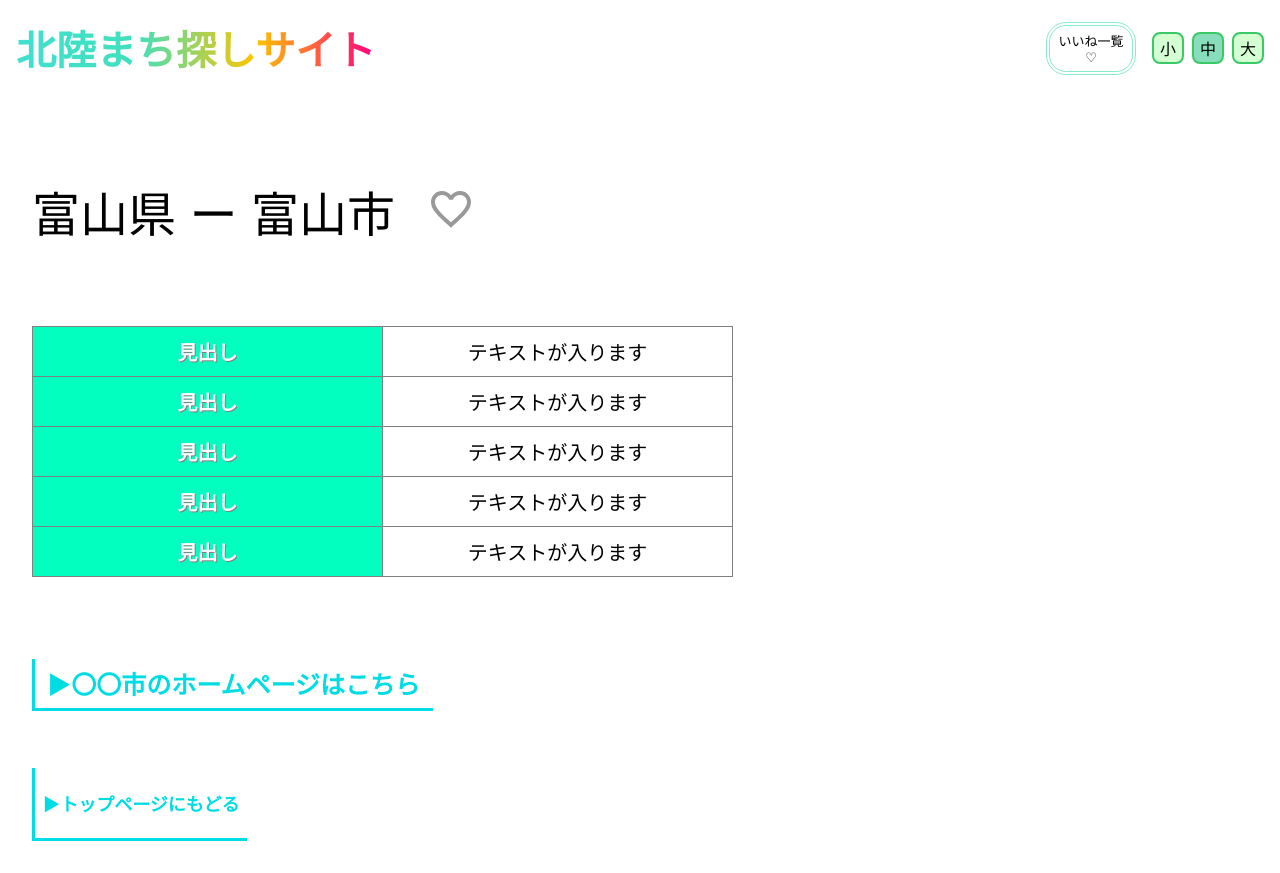
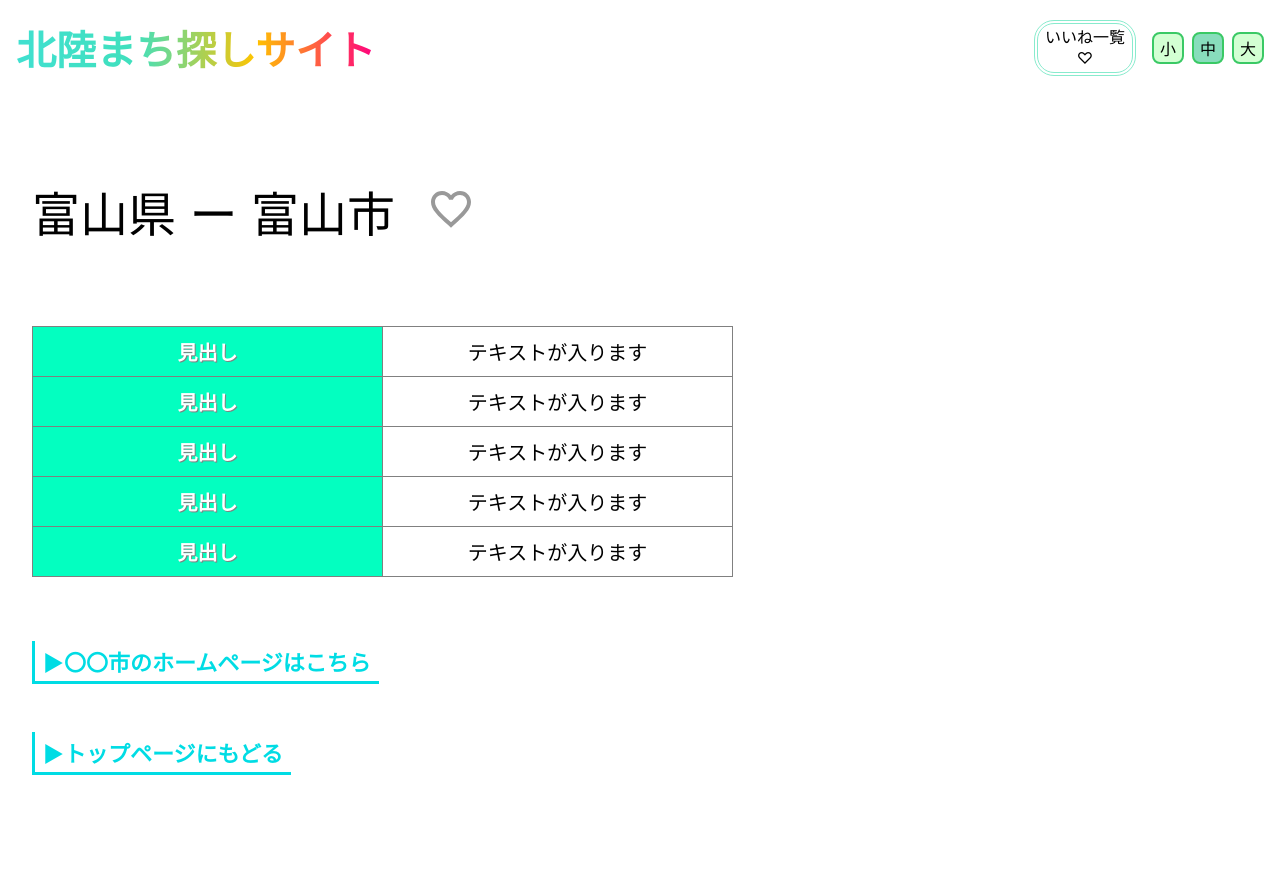
Before and after one commit to koke-desu/open-data-app, a Next.js app: page /detail/1 in a window 1280 px wide. After the commit the page ends 807 px from the top, so only its background shows below. Built offline with nearby package versions, Linux system fonts and the light colour scheme.

Commit message:
CSSをリファクタして、コンポーネントに切る。

```diff
--- /dev/null
+++ b/components/model/city/CityStatusTable/CityStatusTable.module.css
@@ -0,0 +1,23 @@
+.table {
+  border-collapse: collapse;
+}
+
+/*表の緑の方*/
+.table_left {
+  width: 350px;
+  height: 50px;
+  background-color: #03ffc0;
+  color: #ffffff;
+  text-shadow: 1px 1px gray;
+  font-size: 20px;
+  border: solid 0.5px gray;
+}
+
+/*表の白の方*/
+.table_right {
+  width: 350px;
+  text-align: center;
+  background: #ffffff;
+  font-size: 20px;
+  border: solid 0.5px gray;
+}
--- /dev/null
+++ b/components/model/city/CityStatusTable/CityStatusTable.tsx
@@ -0,0 +1,37 @@
+import React from "react";
+import { CityType } from "../../../../database/dataType";
+import style from "./CityStatusTable.module.css";
+
+type Props = { city: CityType };
+
+const CityStatusTable: React.VFC<Props> = ({ city }) => {
+  return (
+    <div>
+      <table className={style.table}>
+        <tbody>
+          <tr>
+            <th className={style.table_left}>見出し</th>
+            <td className={style.table_right}>テキストが入ります</td>
+          </tr>
+          <tr>
+            <th className={style.table_left}>見出し</th>
+            <td className={style.table_right}>テキストが入ります</td>
+          </tr>
+          <tr>
+            <th className={style.table_left}>見出し</th>
+            <td className={style.table_right}>テキストが入ります</td>
+          </tr>
+          <tr>
+            <th className={style.table_left}>見出し</th>
+            <td className={style.table_right}>テキストが入ります</td>
+          </tr>
+          <tr>
+            <th className={style.table_left}>見出し</th>
+            <td className={style.table_right}>テキストが入ります</td>
+          </tr>
+        </tbody>
+      </table>
+    </div>
+  );
+};
+export default CityStatusTable;
--- a/components/page/DetailPage/DetailPage.module.css
+++ b/components/page/DetailPage/DetailPage.module.css
@@ -8,7 +8,7 @@
   gap: 2rem;
 }
 
-.headRow {
+.head_row {
   width: 100%;
   display: flex;
   flex-direction: row;
@@ -17,39 +17,14 @@
   gap: 2rem;
 }
 
-.favoriteContainer {
+.favorite_container {
   cursor: pointer;
 }
 
-.table {
-  border-collapse: collapse;
-}
-
-/*表の緑の方*/
-.table_left {
-  width: 350px;
-  height: 50px;
-  background-color: #03ffc0;
-  color: #ffffff;
-  text-shadow: 1px 1px gray;
-  font-size: 20px;
-  border: solid 0.5px gray;
-}
-
-/*表の白の方*/
-.table_right {
-  width: 350px;
-  text-align: center;
-  background: #ffffff;
-  font-size: 20px;
-  border: solid 0.5px gray;
-}
-
 /*リンク*/
-.btn_partial_line {
+.city_link {
   margin-top: 2em;
   margin-bottom: 1em;
-  font-size: 25px;
   position: relative;
   display: inline-block;
   font-weight: bold;
@@ -60,7 +35,11 @@
   color: #00dce4;
   transition: 0.4s;
 }
-.btn_partial_line:hover {
+.city_link:hover {
   padding-left: 0.7em;
   padding-right: 0.3em;
 }
+
+.city_link_text {
+  margin: 0;
+}
--- a/components/page/DetailPage/DetailPage.tsx
+++ b/components/page/DetailPage/DetailPage.tsx
@@ -6,6 +6,7 @@ import { useFavorite } from "../../../database/favorite";
 import TopPageLink from "../../ui/TopPageLink/TopPageLink";
 import P from "../../ui/P/P";
 import FavoriteIcon from "../../ui/FavoriteIcon/FavoriteIcon";
+import CityStatusTable from "../../model/city/CityStatusTable/CityStatusTable";
 
 type Props = {};
 
@@ -25,11 +26,11 @@ const DetailPage: React.VFC<Props> = ({}) => {
 
   return (
     <div className={style.container}>
-      <div className={style.headRow}>
+      <div className={style.head_row}>
         <P fontSize={48} className={style.name}>
           {city.prefecture} ー {city.name}
         </P>
-        <div className={style.favoriteContainer}>
+        <div className={style.favorite_container}>
           <FavoriteIcon
             isFavorite={isFavorite}
             onClick={() => {
@@ -39,36 +40,11 @@ const DetailPage: React.VFC<Props> = ({}) => {
           />
         </div>
       </div>
-
-      <div>
-        <table className={style.table}>
-          <tbody>
-            <tr>
-              <th className={style.table_left}>見出し</th>
-              <td className={style.table_right}>テキストが入ります</td>
-            </tr>
-            <tr>
-              <th className={style.table_left}>見出し</th>
-              <td className={style.table_right}>テキストが入ります</td>
-            </tr>
-            <tr>
-              <th className={style.table_left}>見出し</th>
-              <td className={style.table_right}>テキストが入ります</td>
-            </tr>
-            <tr>
-              <th className={style.table_left}>見出し</th>
-              <td className={style.table_right}>テキストが入ります</td>
-            </tr>
-            <tr>
-              <th className={style.table_left}>見出し</th>
-              <td className={style.table_right}>テキストが入ります</td>
-            </tr>
-          </tbody>
-        </table>
-      </div>
-
-      <a href="#" className={style.btn_partial_line}>
-        <i className={style.fa_caret_right}></i> ▶〇〇市のホームページはこちら
+      <CityStatusTable city={city} />
+      <a href="#" className={style.city_link}>
+        <P fontSize={22} className={style.city_link_text}>
+          ▶〇〇市のホームページはこちら
+        </P>
       </a>
 
       <TopPageLink />
--- a/components/page/TopPage/TopPage.module.css
+++ b/components/page/TopPage/TopPage.module.css
@@ -22,10 +22,6 @@
   border: double 5px #4ed3a7;
   font-family: "Sawarabi Mincho";
 }
-.explain p {
-  margin: 0;
-  padding: 0;
-}
 
 /*「まちをさがす」青緑のライン*/
 .title {
@@ -35,7 +31,6 @@
   color: #fff;
   text-align: center;
   font-weight: bold;
-  font-size: 20px;
   letter-spacing: 5px;
   text-shadow: 1.1px 1.1px gray;
 }
--- a/components/page/pageLayout/PageLayout.module.css
+++ b/components/page/pageLayout/PageLayout.module.css
@@ -30,16 +30,18 @@
 
 /*いいね一覧ボタン*/
 .good_button_style {
-  width: 90px;
-  height: 53px;
+  width: 102px;
+  height: 56px;
+  text-align: center;
   margin-left: auto;
   border: double 4px#88ebcd;
   border-radius: 20px;
   background-color: white;
-  font-size: 13px;
+  font-size: 16px;
   overflow: hidden;
   transition: 0.6s;
 }
+
 .good_button_style:hover {
   -webkit-transform: rotateY(360deg);
   transform: rotateY(360deg);
--- a/components/page/pageLayout/PageLayout.tsx
+++ b/components/page/pageLayout/PageLayout.tsx
@@ -1,3 +1,4 @@
+import Link from "next/link";
 import React from "react";
 import P from "../../ui/P/P";
 import TextSizeSetting from "../../ui/TextSizeSetting/TextSizeSetting";
@@ -13,10 +14,12 @@ const PageLayout: React.VFC<Props> = ({ children }) => {
     <div className={style.container}>
       <header className={style.header}>
         <p className={style.header_text}>北陸まち探しサイト</p>
-        <button className={style.good_button_style}>
-          いいね一覧
-          <br />♡
-        </button>
+        <Link href="favorite">
+          <a className={style.good_button_style}>
+            いいね一覧
+            <br />♡
+          </a>
+        </Link>
         <TextSizeSetting />
       </header>
 
--- a/components/ui/TextSizeSetting/TextSizeSetting.module.css
+++ b/components/ui/TextSizeSetting/TextSizeSetting.module.css
@@ -11,6 +11,7 @@
   height: 32px;
   font-size: 16px;
   border: 2px solid #3ac965;
+  cursor: pointer;
 }
 
 .button:hover {
--- a/components/ui/TopPageLink/TopPageLink.module.css
+++ b/components/ui/TopPageLink/TopPageLink.module.css
@@ -14,3 +14,7 @@
   padding-left: 0.7em;
   padding-right: 0.3em;
 }
+
+.link_text {
+  margin: 0;
+}
--- a/components/ui/TopPageLink/TopPageLink.tsx
+++ b/components/ui/TopPageLink/TopPageLink.tsx
@@ -8,7 +8,9 @@ const TopPageLink: React.VFC<Props> = ({}) => {
   return (
     <Link href="/">
       <a className={style.link}>
-        <i className={style.link_right}></i> <P fontSize={18}>▶トップページにもどる</P>
+        <P fontSize={22} className={style.link_text}>
+          ▶トップページにもどる
+        </P>
       </a>
     </Link>
   );
```
Also changed, not shown: components/page/TopPage/TopPage.tsx (+6 -6 lines).
